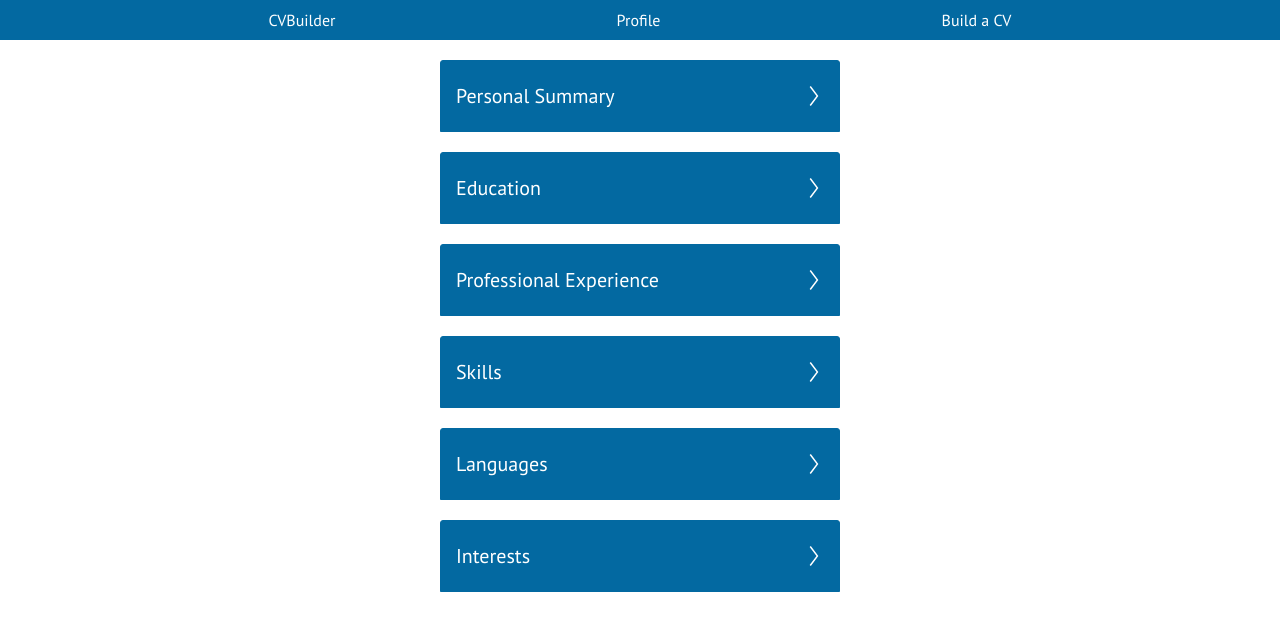
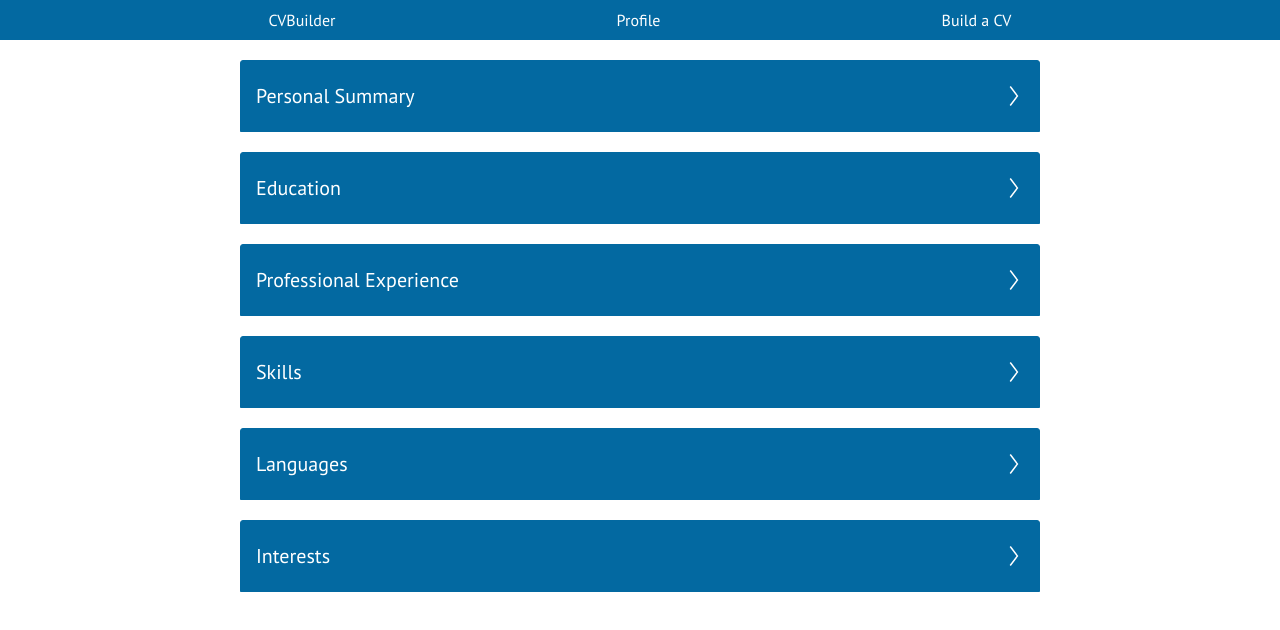
Before and after one commit to npm-install-username/cv, a React (Create React App) app in the folder cv-project/: page /cvbuilder in a window 1280 px wide. Shown: the top 630 px of the page. Built offline with nearby package versions, Linux system fonts and the light colour scheme.

Commit message:
increased accordion width

```diff
--- a/cv-project/src/styles/Accordion.scss
+++ b/cv-project/src/styles/Accordion.scss
@@ -1,7 +1,7 @@
 @import 'config';
 
 .accordion {
-    max-width: 400px;
+    max-width: 800px;
     margin: 20px auto 0;
     border-radius: 5px;
     background: #f1f1f1;
```
